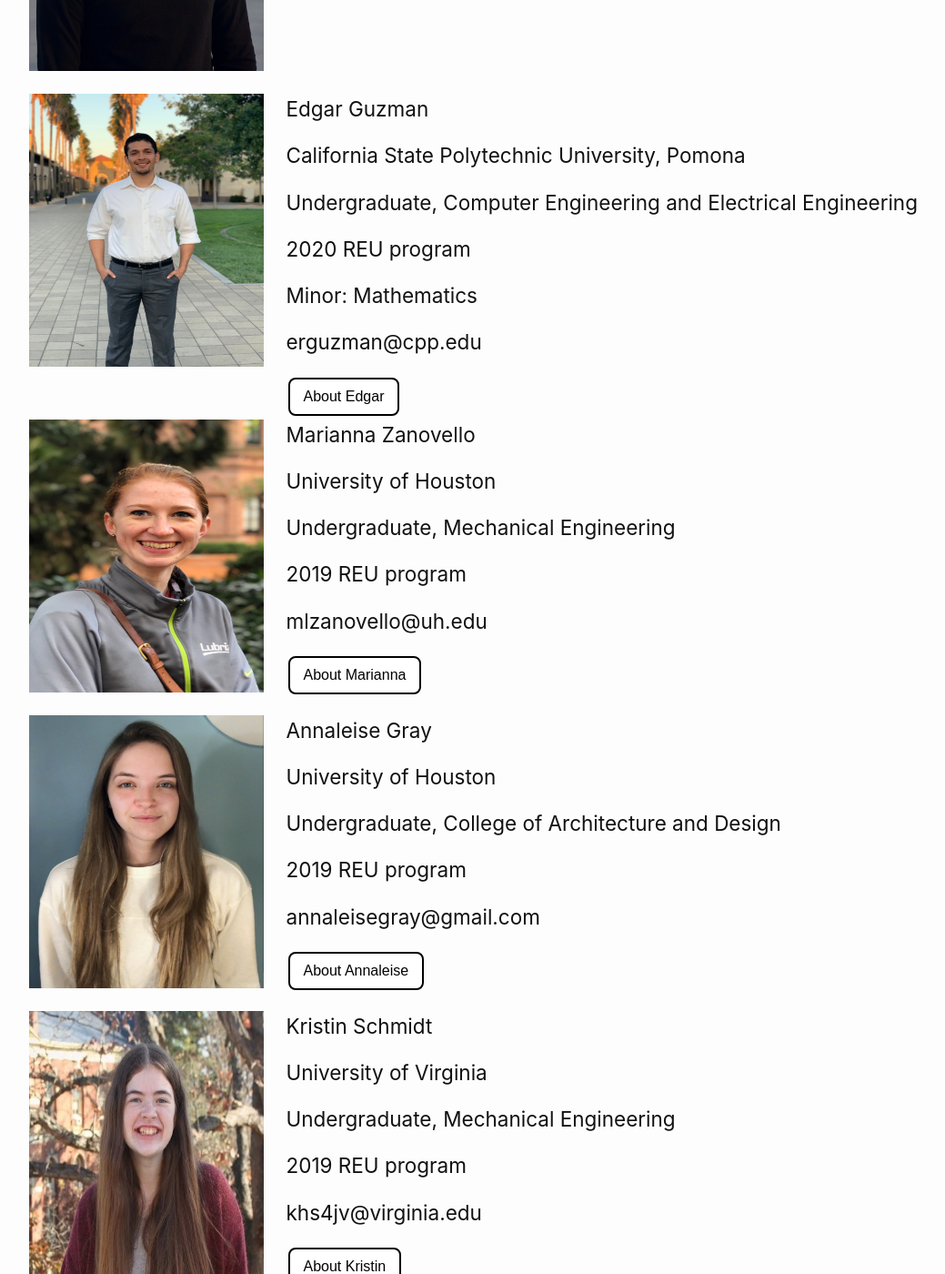
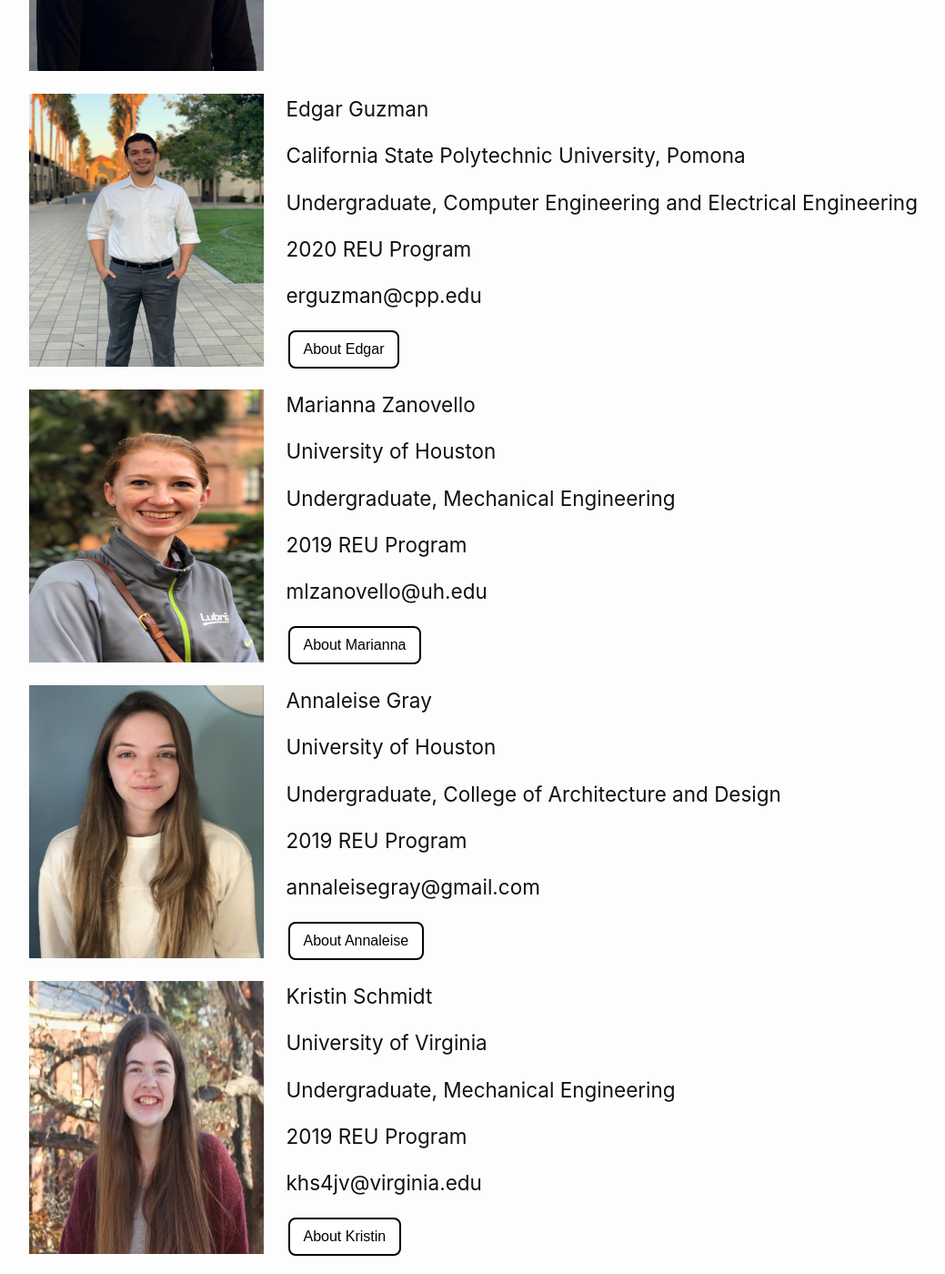
Before and after one commit to arcraik/neuroexo-website, a Jekyll site: the page built from people.md, in a window 1280 px wide and 1400 px high, scrolled down 3320 px. Shown: the whole window at 91% size, without its empty margins (118-1157 px from the left). Built offline with Jekyll 4.4.1, drawn with Linux system fonts in a browser that asks for light colours.

Commit message:
Update people.md

```diff
--- a/people.md
+++ b/people.md
@@ -263,8 +263,7 @@ title: People
 <h4>Edgar Guzman</h4>
 <h4>California State Polytechnic University, Pomona</h4>
 <h4>Undergraduate, Computer Engineering and Electrical Engineering</h4>
-<h4>2020 REU program</h4>
-<h4>Minor: Mathematics</h4>
+<h4>2020 REU Program</h4>
 <h4>erguzman@cpp.edu</h4>
 <!-- Trigger/Open The Modal -->
 <button class="modal-button" href="#erguzman">About Edgar</button>
@@ -298,7 +297,7 @@ read brains signals and translate them into robotic (rehabilitation robotics) mo
 
   <h4>University of Houston</h4>
   <h4>Undergraduate, Mechanical Engineering</h4>
-  <h4>2019 REU program</h4>
+  <h4>2019 REU Program</h4>
   <h4>mlzanovello@uh.edu</h4>
   <!-- Trigger/Open The Modal -->
   <button class="modal-button" href="#mlzanovello">About Marianna</button>
@@ -326,7 +325,7 @@ read brains signals and translate them into robotic (rehabilitation robotics) mo
 
   <h4>University of Houston</h4>
   <h4>Undergraduate, College of Architecture and Design</h4>
-  <h4>2019 REU program</h4>
+  <h4>2019 REU Program</h4>
   <h4>annaleisegray@gmail.com</h4>
   <!-- Trigger/Open The Modal -->
   <button class="modal-button" href="#annaleise">About Annaleise</button>
@@ -356,7 +355,7 @@ read brains signals and translate them into robotic (rehabilitation robotics) mo
 
   <h4>University of Virginia </h4>
   <h4>Undergraduate, Mechanical Engineering</h4>
-  <h4>2019 REU program</h4>
+  <h4>2019 REU Program</h4>
   <h4>khs4jv@virginia.edu</h4>
   <!-- Trigger/Open The Modal -->
   <button class="modal-button" href="#kschmidt">About Kristin</button>
```
